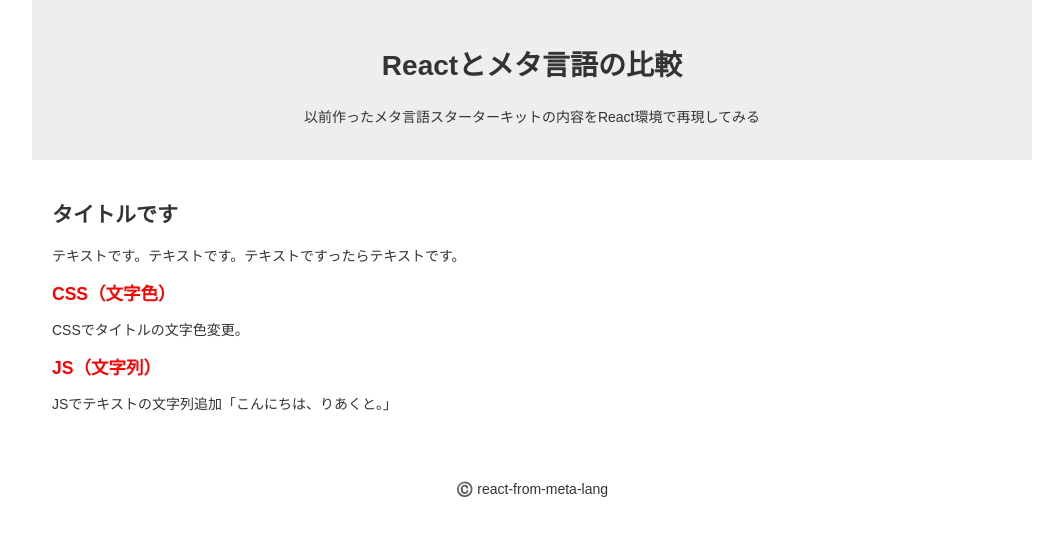
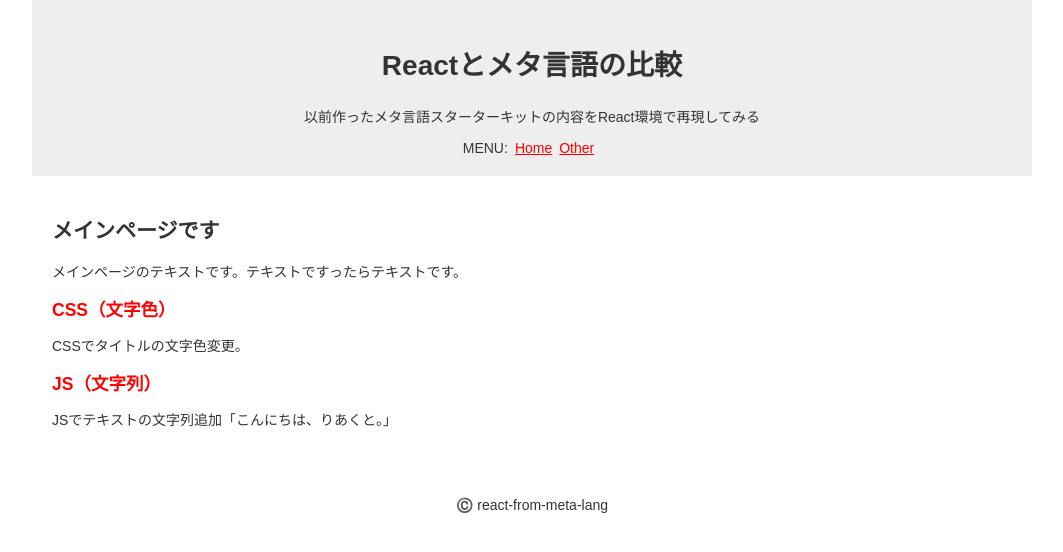
Before and after one commit to ryo-i/react-from-meta-lang, a React (Create React App) app: page / in a window 1280 px wide. Shown: the top 552 px of the page, without its empty margins (108-1171 px from the left). Built offline with nearby package versions, Linux system fonts and the light colour scheme.

Commit message:
React Router設定

```diff
--- a/package.json
+++ b/package.json
@@ -10,11 +10,13 @@
     "@types/node": "^12.19.15",
     "@types/react": "^16.14.2",
     "@types/react-dom": "^16.9.10",
+    "@types/react-router-dom": "^5.1.7",
     "@types/styled-components": "^5.1.7",
     "gh-pages": "^3.1.0",
     "react": "^17.0.1",
     "react-dom": "^17.0.1",
     "react-helmet": "^6.1.0",
+    "react-router-dom": "^5.2.0",
     "react-scripts": "4.0.1",
     "styled-components": "^5.2.1",
     "typescript": "^4.1.3",
--- a/src/App.tsx
+++ b/src/App.tsx
@@ -4,22 +4,47 @@
 import Main from './Main';
 import Footer from './Footer';
 import Data from './data/data.json';
+import {
+  BrowserRouter as Router,
+  Switch,
+  Route,
+} from 'react-router-dom';
 
-const titleText = Data.data.header.title;
-const descriptionText = Data.data.header.text;
+
+// const titleText = Data.data.header.title;
+// const descriptionText = Data.data.header.text;
+const mainTitle = Data.data.main.title;
+const mainDescription = Data.data.main.text;
+const otherTitle = Data.data.other.title;
+const otherDescription = Data.data.other.text;
+
 
 function App() {
   return (
     <div className="App">
-        <Helmet
-            title={ titleText }
-            meta={[
-                { name: 'description', content: descriptionText }
-            ]}
-         />
+      <Router>
+        <Switch>
+          <Route exact path="/">
+            <Helmet
+              title={ mainTitle }
+              meta={[
+                  { name: 'description', content: mainDescription }
+              ]}
+            />
+          </Route>
+          <Route path="/other">
+            <Helmet
+              title={ otherTitle }
+              meta={[
+                  { name: 'description', content: otherDescription }
+              ]}
+            />
+          </Route>
+        </Switch>
         <Header />
         <Main />
         <Footer />
+      </Router>
     </div>
   );
 }
--- a/src/Footer.tsx
+++ b/src/Footer.tsx
@@ -3,12 +3,15 @@
 import styled from 'styled-components';
 import { pageSize } from './style/mixin';
 
+
 const text = Data.data.footer.text;
+
 
 const FooterTag = styled.footer`
   ${pageSize}
   text-align: center;
 `;
+
 
 function Footer() {
   return (
--- a/src/Header.tsx
+++ b/src/Header.tsx
@@ -3,10 +3,13 @@
 import styled from 'styled-components';
 import { pageSize } from './style/mixin';
 import cssVariables from './style/variables.json';
+import { Link } from 'react-router-dom';
+
 
 const variable = cssVariables.variable;
 const title = Data.data.header.title;
 const text = Data.data.header.text;
+
 
 const HeaderTag = styled.header`
   ${pageSize}
@@ -16,13 +19,22 @@
   & h2 {
     font-size: 2em;
   }
+  & nav span {
+    padding-right: 0.5em;
+  }
 `;
+
 
 function Header() {
   return (
     <HeaderTag>
         <h2>{ title }</h2>
         <p dangerouslySetInnerHTML={{ __html: text }}></p>
+          <nav>
+            <span>MENU:</span>
+            <span><Link to="/">Home</Link></span>
+            <span><Link to="/other">Other</Link></span>
+          </nav>
     </HeaderTag>
   );
 }
--- a/src/Inner.tsx
+++ b/src/Inner.tsx
@@ -4,11 +4,10 @@
 import styled from 'styled-components';
 import cssVariables from './style/variables.json';
 
-// modules
-hello();
 
 const variable = cssVariables.variable;
 const innerJson = Data.data.inner;
+
 
 const SectionTag = styled.section`
   & h2 {
@@ -17,7 +16,11 @@
   }
 `;
 
+
 function Inner() {
+  // modules
+  hello();
+
   return (
     <div className="inner">
       {innerJson.map((innerJson, index) =>
--- a/src/Main.tsx
+++ b/src/Main.tsx
@@ -3,9 +3,17 @@
 import Data from './data/data.json';
 import styled from 'styled-components';
 import { pageSize } from './style/mixin';
+import {
+  Switch,
+  Route
+} from 'react-router-dom';
 
-const title = Data.data.main.title;
-const text = Data.data.main.text;
+
+const mainTitle = Data.data.main.title;
+const mainText = Data.data.main.text;
+const otherTitle = Data.data.other.title;
+const otherText = Data.data.other.text;
+
 
 const SectionTag = styled.section`
   ${pageSize}
@@ -14,13 +22,22 @@
   }
 `;
 
+
 function Main() {
   return (
     <main>
       <SectionTag>
-          <h1>{ title }</h1>
-          <p dangerouslySetInnerHTML={{ __html: text }}></p>
-          <Inner />
+        <Switch>
+          <Route exact path="/">
+            <h1>{ mainTitle }</h1>
+            <p dangerouslySetInnerHTML={{ __html: mainText }}></p>
+            <Inner />
+          </Route>
+          <Route path="/other">
+            <h1>{ otherTitle }</h1>
+            <p dangerouslySetInnerHTML={{ __html: otherText }}></p>
+          </Route>
+        </Switch>
       </SectionTag>
     </main>
   );
--- a/src/data/data.json
+++ b/src/data/data.json
@@ -5,8 +5,12 @@
             "text": "以前作ったメタ言語スターターキットの内容をReact環境で再現してみる"
         },
         "main": {
-            "title":"タイトルです",
-            "text": "テキストです。テキストです。テキストですったらテキストです。"
+            "title":"メインページです",
+            "text": "メインページのテキストです。テキストですったらテキストです。"
+        },
+        "other": {
+            "title":"別ページです",
+            "text": "別ページのテキストです。テキストですったらテキストです。"
         },
         "inner": [
             {
--- a/src/index.tsx
+++ b/src/index.tsx
@@ -5,7 +5,9 @@
 import { createGlobalStyle } from 'styled-components';
 import cssVariables from './style/variables.json';
 
+
 const variable = cssVariables.variable;
+
 
 const GlobalStyle = createGlobalStyle`
   body {
@@ -18,7 +20,10 @@
         box-sizing: border-box;
     }
     a {
-        color: $base-color;
+        color: ${variable.baseColor};
+        &:hover {
+          opacity: 0.8;
+        }
     }
   }
 `;
--- a/src/modules/hello/hello.ts
+++ b/src/modules/hello/hello.ts
@@ -3,9 +3,11 @@
 const text: string = message.text;
 const selector: string = message.selector;
 
+
 const hello = (): void => {
     document.addEventListener('DOMContentLoaded', () => {
         const dom: HTMLButtonElement = document.querySelector(selector) as HTMLButtonElement;
+        console.log(dom);
         dom.innerHTML = text;
         console.log('text-> ' + text);
     });
```
Also changed, not shown: 1 other file (tests, documents, lock files or other folders).
